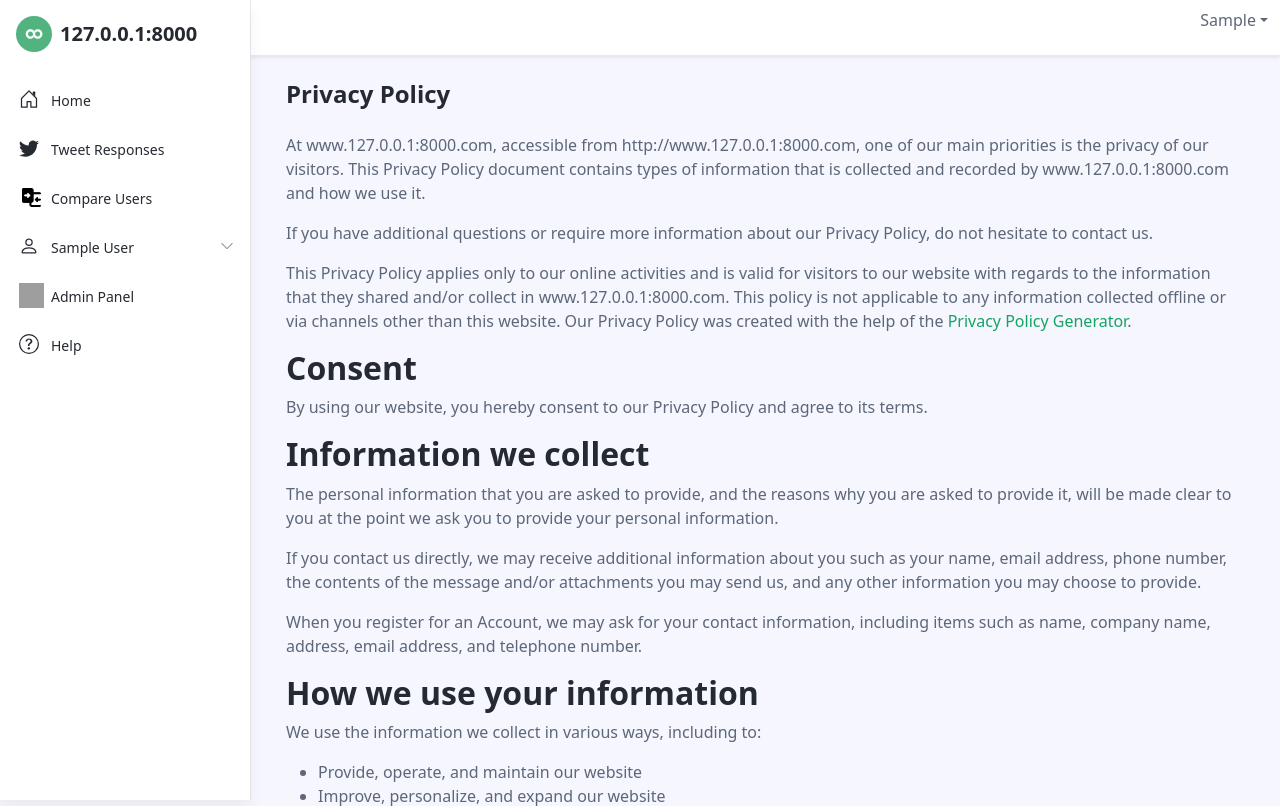
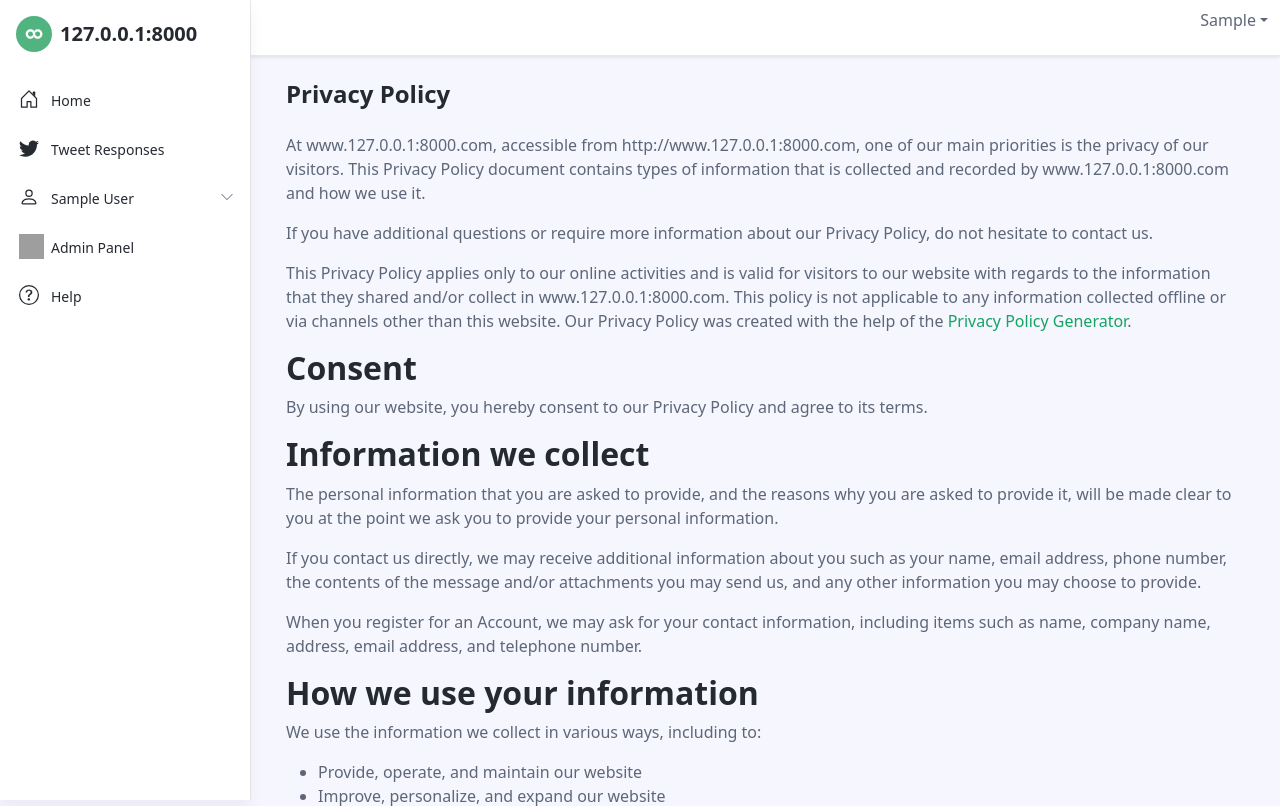
Before and after one commit to ajinzrathod/cohen-s-kappa, a Django app: page /privacy-policy/ in a window 1280 px wide. Shown: the top 806 px of the page. Run offline with Django 3.2, Linux system fonts and the light colour scheme; the visitor is signed in with stand-in values (Sample User, id 1); some libraries are stand-ins or nearby versions; grey boxes are pictures that could not be loaded.

Commit message:
Before Format Commit

```diff
--- a/ck/ck/urls.py
+++ b/ck/ck/urls.py
@@ -17,9 +17,11 @@ from django.contrib import admin
 from django.urls import path, include
 from django.conf import settings
 from django.conf.urls.static import static
+from django.utils.translation import ugettext_lazy
 
 import debug_toolbar
 
+admin.site.site_header = 'Admin'
 
 urlpatterns = [
     path('admin/', admin.site.urls),
--- a/ck/templates/base/head.html
+++ b/ck/templates/base/head.html
@@ -1,7 +1,7 @@
 {% load static %}
 
 <head>
-    <title>Portal - Bootstrap 5 Admin Dashboard Template For Developers</title>
+    <title>Crowd Sourcing</title>
 
     <!-- Meta -->
     <meta charset="utf-8">
--- a/ck/templates/base/header.html
+++ b/ck/templates/base/header.html
@@ -121,21 +121,21 @@
                                     </a><!--//nav-link-->
                         </li><!--//nav-item-->
 
-                        {% if admin_or_higher %}
-                            <li class="nav-item">
-                                <!--//Bootstrap Icons: https://icons.getbootstrap.com/ -->
-                                {% if active_page == "compare" %}
-                                    <a class="nav-link active" href="/compare/">
-                                    {% else %}
-                                        <a class="nav-link" href="/compare/">
-                                        {% endif %}
-                                        <span class="nav-icon">
-                                            <img src="{% static 'icons8/icons8-compare-48.png' %}" class="custom-icons">
-                                        </span>
-                                        <span class="nav-link-text">Compare Users</span>
-                                        </a><!--//nav-link-->
-                            </li><!--//nav-item-->
-                        {% endif %}
+                        <!-- {% if admin_or_higher %} -->
+                        <!--     <li class="nav-item"> -->
+                        <!--         &#60;&#33;&#45;&#45;//Bootstrap Icons: https://icons.getbootstrap.com/ &#45;&#45;&#62; -->
+                        <!--         {% if active_page == "compare" %} -->
+                        <!--             <a class="nav-link active" href="/compare/"> -->
+                        <!--             {% else %} -->
+                        <!--                 <a class="nav-link" href="/compare/"> -->
+                        <!--                 {% endif %} -->
+                        <!--                 <span class="nav-icon"> -->
+                        <!--                     <img src="{% static 'icons8/icons8-compare-48.png' %}" class="custom-icons"> -->
+                        <!--                 </span> -->
+                        <!--                 <span class="nav-link-text">Compare Users</span> -->
+                        <!--                 </a>&#60;&#33;&#45;&#45;//nav-link&#45;&#45;&#62; -->
+                        <!--     </li>&#60;&#33;&#45;&#45;//nav-item&#45;&#45;&#62; -->
+                        <!-- {% endif %} -->
 
                         <li class="nav-item has-submenu">
                             <!--//Bootstrap Icons: https://icons.getbootstrap.com/ -->
```
